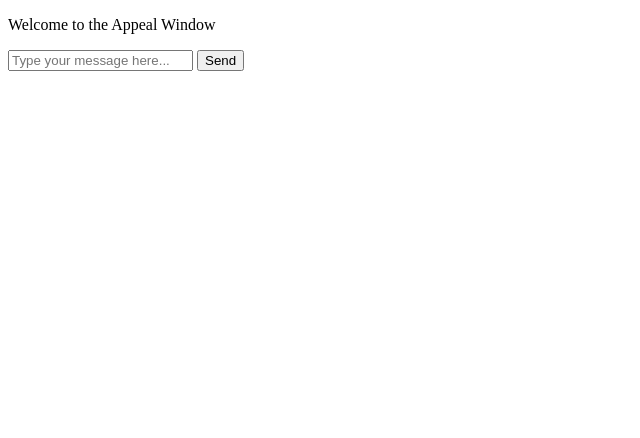
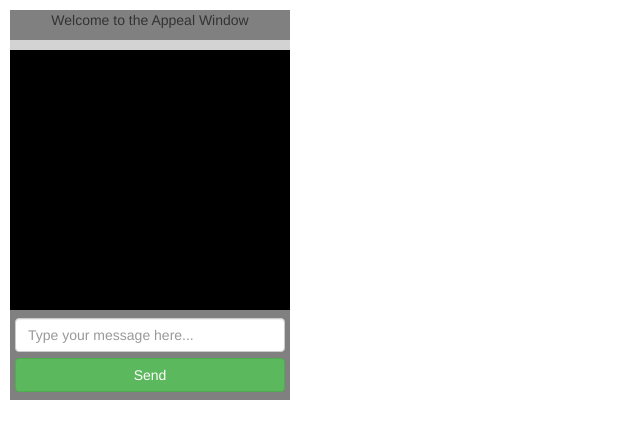
Before and after one commit to TylerWilhelm-SE/appeal-chat, a website: page public/index.html in a window 1280 px wide. Shown: the whole page, without its empty margins (0-640 px from the left). Drawn offline with nearby package versions, Linux system fonts and the light colour scheme; no server answers.

Commit message:
display css changes

```diff
--- /dev/null
+++ b/public/css/appeal.css
@@ -0,0 +1,40 @@
+body{
+
+	width: 300px;
+	height: 400px;
+	padding: 10px;
+}
+
+header{
+
+	height: 30px;
+	background-color: grey;
+	text-align: center;
+}
+#messageDiv{
+
+
+	height: 275px;
+	background-color: black;
+}
+ul{
+	word-wrap: break-word;
+	background-color: lightgrey;
+	list-style: none;
+	padding: 5px;
+	}
+form{
+	background-color: grey;
+	width: 280px;
+	height: 90px;
+	position: fixed;
+	top: 310px;
+	padding: 5px;
+	display: flex;
+	flex-direction: column;
+	justify-content: space-around;
+
+}
+button{
+
+}
--- a/public/index.html
+++ b/public/index.html
@@ -4,18 +4,21 @@
 
 <head>
   <meta charset="utf-8">
+  <link rel="stylesheet" href="/css/appeal.css">
+  <link rel="stylesheet" href="https://maxcdn.bootstrapcdn.com/bootstrap/3.3.7/css/bootstrap.min.css" integrity="sha384-BVYiiSIFeK1dGmJRAkycuHAHRg32OmUcww7on3RYdg4Va+PmSTsz/K68vbdEjh4u" crossorigin="anonymous">
+
 </head>
 
 <body>
-  <p>Welcome to the Appeal Window</p>
-  <div>
-  	<ol id="messageList"></ol>
+  <header>Welcome to the Appeal Window</header>
+  <div id="messageDiv">
+  	<ul id="messageList"></ul>
   </div>
 
 
-  <form id="messageForm">
-  	<input name="message" type="text" placeholder="Type your message here..."/>
-  	<button>Send</button>
+  <form id="messageForm" >
+  	<input class="form-control" name="message" type="text" placeholder="Type your message here..."/>
+  	<button class="btn btn-success" >Send</button>
   </form>
 
 
```
